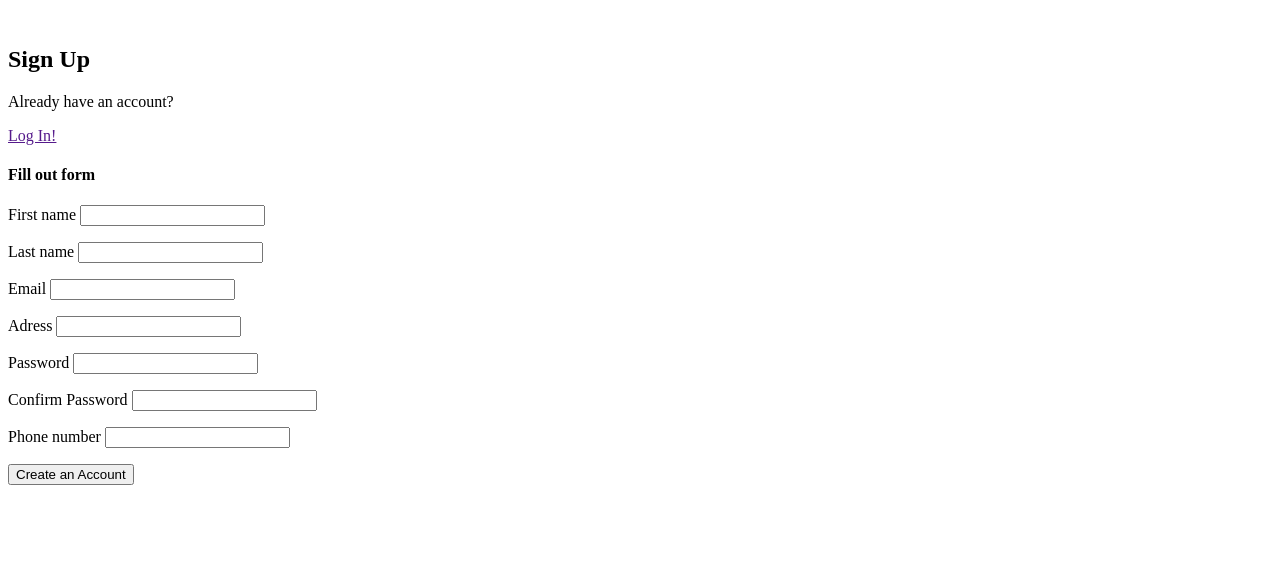
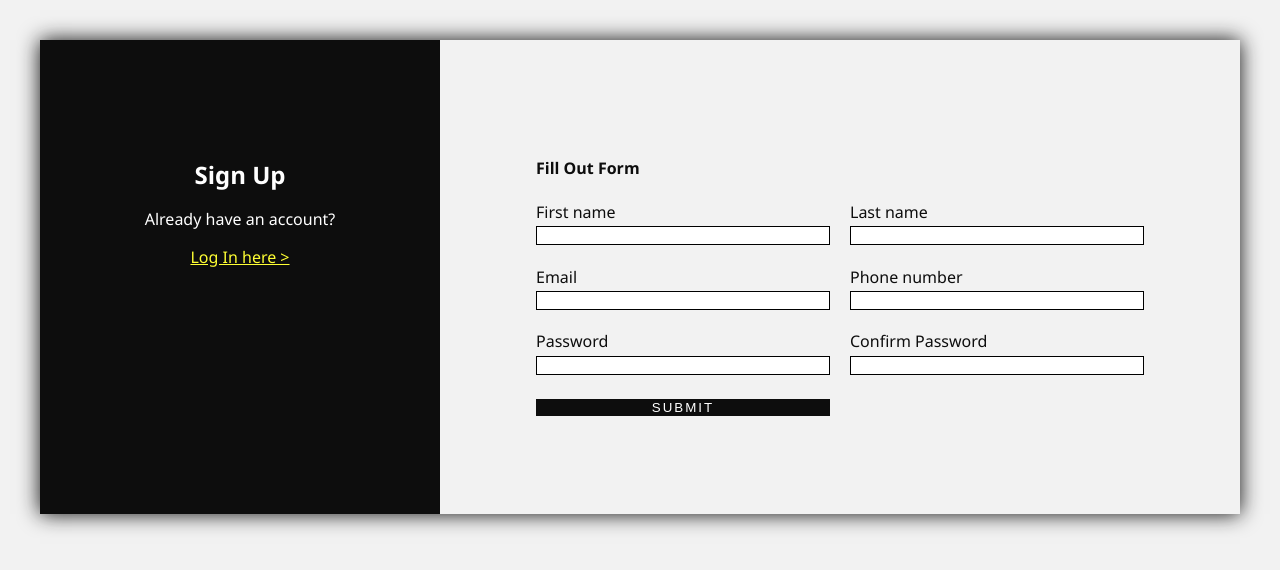
Before and after one commit to cjohansen96/APPGRUPPE2, a PHP site: page /registration.php in a window 1280 px wide. Shown: the top 570 px of the page. Run offline with PHP 8.4, Linux system fonts and the light colour scheme.

Commit message:
Første del av registrasjon siden

```diff
--- a/css/style_registration.css
+++ b/css/style_registration.css
@@ -0,0 +1,122 @@
+
+
+*{
+	box-sizing: border-box;
+}
+
+body{
+	background: #f2f2f2;
+	color:#0d0d0d;
+	line-height: 1.4;
+	font-family: 'Segoe UI',Geneva,Verdana,sans-serif;
+	padding: 1em;
+
+}
+
+.container{
+	max-width: 1170px;
+	margin-left:auto;
+	margin-right:auto;
+	padding:1em;
+
+}
+
+/* Bilde
+.brand{
+
+}
+*/
+
+.grid{
+	box-shadow:  0 0 20px 0 rgba(13, 13, 13);
+}
+
+.grid > * {
+	padding: 1em;
+}
+
+.section-1{
+	background:#0d0d0d;
+	color:#ffffff;
+}
+.section-1 h1, .section-1 p{
+	text-align: center;
+	margin:0 0 1rem 0;
+}
+
+
+.logIn-link {
+	text-align: center;
+
+}
+.logIn-link a {
+	color:#ffff33;
+
+}
+.logIn-link a:hover {
+    color: #b3b300;
+}
+
+
+/* Form */
+
+.section-2 form{
+	display: grid;
+	grid-template-columns: 1fr 1fr;
+	grid-gap:20px;
+}
+.section-2 label{
+	display:block;
+}
+.section-2 form p{
+	margin:0;
+}
+.section-2 form .btn{
+	grid-column: 1 / 3;
+}
+
+.section-2 form button, .section-2 form input{
+	width: 100%;
+	border:1px solid black;
+
+}
+.section-2 form button{
+	background:#0d0d0d;
+	color:#ffffff;
+	border:0;
+	text-transform: uppercase;
+	letter-spacing: 2px;
+}
+
+.section-2 form button:hover,.section-2 form button:focus{
+	outline: 2px solid yellow;
+	color:#ffff33;
+	transition: outline,color 3s ease-out;
+}
+
+
+/* Stort vindu */
+
+@media(min-width:750px){
+
+
+	.grid{
+		display:grid;
+		grid-template-columns:1fr 2fr;
+	}
+	.container{
+	max-width: 1400px;
+	margin-left:auto;
+	margin-right:auto;
+	padding:1em;
+
+}
+	.grid > * {
+		padding:6em;
+	}
+	.section-2 form .btn{
+	grid-column: 1/2;
+}
+
+
+}
--- a/registration.php
+++ b/registration.php
@@ -11,20 +11,22 @@
 
 
 	<div class="container">
-		<div class="Brand">
-			<img src="#" alt="">
-		</div>
+
 		<div class="grid">
+
 			<section class="section-1">
+				<div class="brand">
+					<img src="#" alt="">
+				</div>
 				<h1>Sign Up</h1>
 				<p>Already have an account?</p>
 				<div class="logIn-link">
-					<a href="">Log In!</a>
+					<a href="">Log In here ></a>
 				</div>
-				<h4>Fill out form</h4>
 			</section>
 
 			<section class="section-2">
+				<h4>Fill Out Form</h4>
 				<form action="">
 					<p>
 						<label>First name</label>
@@ -39,8 +41,8 @@
 						<input type="text" name="E-mail">
 					</p>
 					<p>
-						<label>Adress</label>
-						<input type="text" name="Adress">
+						<label>Phone number</label>
+						<input type="text" name="Phone">
 					</p>
 					<p>
 						<label>Password</label>
@@ -50,12 +52,9 @@
 						<label>Confirm Password</label>
 						<input type="text" name="Confirm-passwrod">
 					</p>
-					<p>
-						<label>Phone number</label>
-						<input type="text" name="Phone">
-					</p>
-					<p>
-						<button>Create an Account</button>
+
+					<p class="btn">
+						<button>Submit</button>
 					</p>
 				</form>
 			</section>
```
